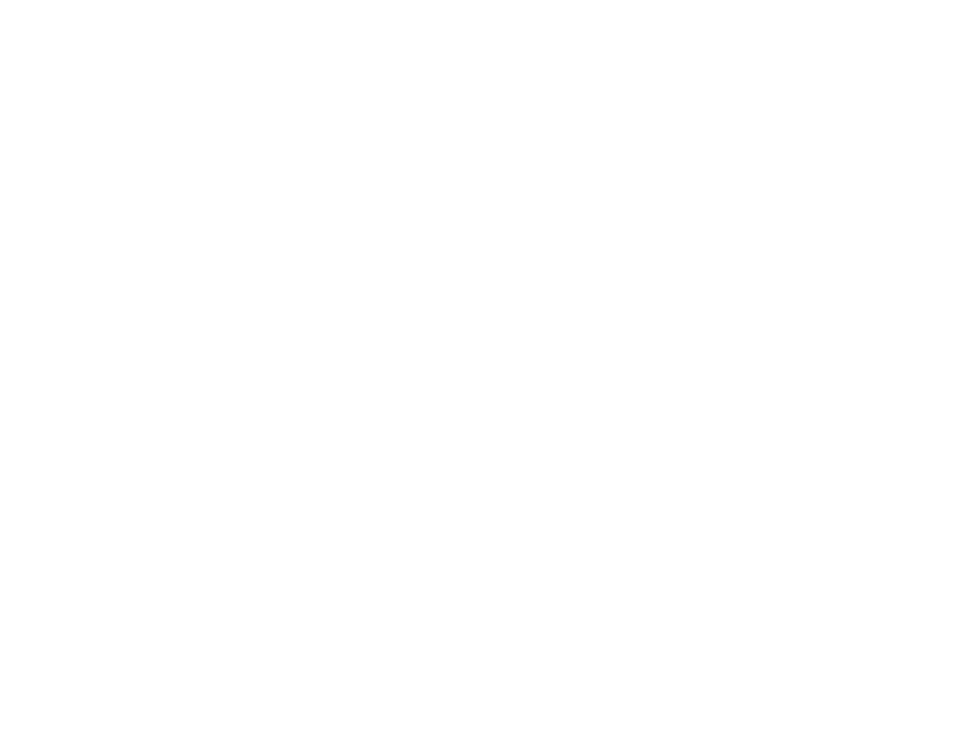
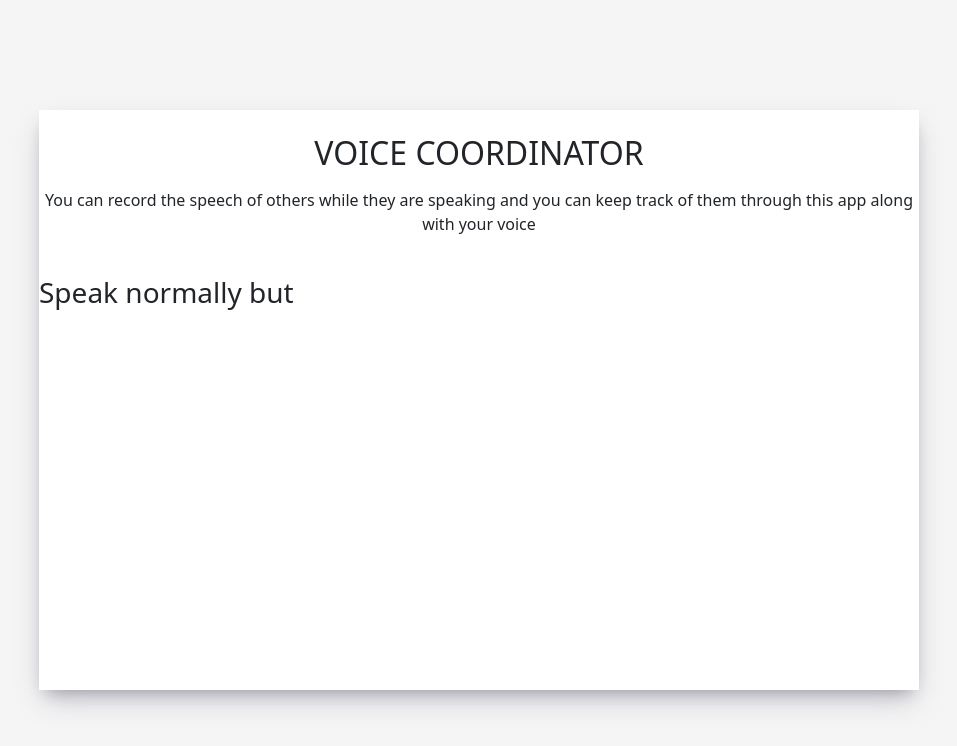
Before and after one commit to shreyas1925/voice-assistant, a Next.js app: page / in a window 1280 px wide. Shown: the top 746 px of the page, without its empty margins (161-1118 px from the left). Built offline with nearby package versions, Linux system fonts and the light colour scheme.

Commit message:
dealing with UI Components

```diff
--- a/Components/MainComponent.js
+++ b/Components/MainComponent.js
@@ -2,14 +2,19 @@
   return (
     <div className="main_window">
       <div className="window">
-        <div className="text"></div>
-
+        <div className="text text-center">
+          <h2 className="mt-4">VOICE COORDINATOR</h2>
+          <p className="text-center mt-3">
+            You can record the speech of others while they are speaking and you
+            can keep track of them through this app along with your voice
+          </p>
+        </div>
         <div className="info">
           <div className="row">
             <div className="col-lg-6 col-md-6 col-12">
               <div className="dictate_info">
                 <img src="" />
-                <h3></h3>
+                <h3>Speak normally but</h3>
               </div>
             </div>
             <div className="col-lg-6 col-md-6 col-12">
--- a/package.json
+++ b/package.json
@@ -8,6 +8,7 @@
     "lint": "next lint"
   },
   "dependencies": {
+    "bootstrap": "^5.1.3",
     "next": "12.0.4",
     "react": "17.0.2",
     "react-dom": "17.0.2"
--- a/styles/Home.module.css
+++ /dev/null
@@ -1,116 +0,0 @@
-.container {
-  padding: 0 2rem;
-}
-
-.main {
-  min-height: 100vh;
-  padding: 4rem 0;
-  flex: 1;
-  display: flex;
-  flex-direction: column;
-  justify-content: center;
-  align-items: center;
-}
-
-.footer {
-  display: flex;
-  flex: 1;
-  padding: 2rem 0;
-  border-top: 1px solid #eaeaea;
-  justify-content: center;
-  align-items: center;
-}
-
-.footer a {
-  display: flex;
-  justify-content: center;
-  align-items: center;
-  flex-grow: 1;
-}
-
-.title a {
-  color: #0070f3;
-  text-decoration: none;
-}
-
-.title a:hover,
-.title a:focus,
-.title a:active {
-  text-decoration: underline;
-}
-
-.title {
-  margin: 0;
-  line-height: 1.15;
-  font-size: 4rem;
-}
-
-.title,
-.description {
-  text-align: center;
-}
-
-.description {
-  margin: 4rem 0;
-  line-height: 1.5;
-  font-size: 1.5rem;
-}
-
-.code {
-  background: #fafafa;
-  border-radius: 5px;
-  padding: 0.75rem;
-  font-size: 1.1rem;
-  font-family: Menlo, Monaco, Lucida Console, Liberation Mono, DejaVu Sans Mono,
-    Bitstream Vera Sans Mono, Courier New, monospace;
-}
-
-.grid {
-  display: flex;
-  align-items: center;
-  justify-content: center;
-  flex-wrap: wrap;
-  max-width: 800px;
-}
-
-.card {
-  margin: 1rem;
-  padding: 1.5rem;
-  text-align: left;
-  color: inherit;
-  text-decoration: none;
-  border: 1px solid #eaeaea;
-  border-radius: 10px;
-  transition: color 0.15s ease, border-color 0.15s ease;
-  max-width: 300px;
-}
-
-.card:hover,
-.card:focus,
-.card:active {
-  color: #0070f3;
-  border-color: #0070f3;
-}
-
-.card h2 {
-  margin: 0 0 1rem 0;
-  font-size: 1.5rem;
-}
-
-.card p {
-  margin: 0;
-  font-size: 1.25rem;
-  line-height: 1.5;
-}
-
-.logo {
-  height: 1em;
-  margin-left: 0.5rem;
-}
-
-@media (max-width: 600px) {
-  .grid {
-    width: 100%;
-    flex-direction: column;
-  }
-}
--- a/styles/globals.css
+++ b/styles/globals.css
@@ -14,3 +14,22 @@
 * {
   box-sizing: border-box;
 }
+
+.main_window {
+  height: 100vh;
+  width: 100vw;
+  background-color: rgb(245, 245, 245);
+  display: grid;
+  place-content: center;
+}
+
+.window {
+  height: 580px;
+  width: 880px;
+  border: 1px solid black;
+  border: none;
+  outline: none;
+  background-color: #fff;
+  box-shadow: rgba(50, 50, 93, 0.25) 0px 13px 27px -5px,
+    rgba(0, 0, 0, 0.3) 0px 8px 16px -8px;
+}
```
Also changed, not shown: pages/_app.js (+4 -3 lines), 1 other file (tests, documents, lock files or other folders).
